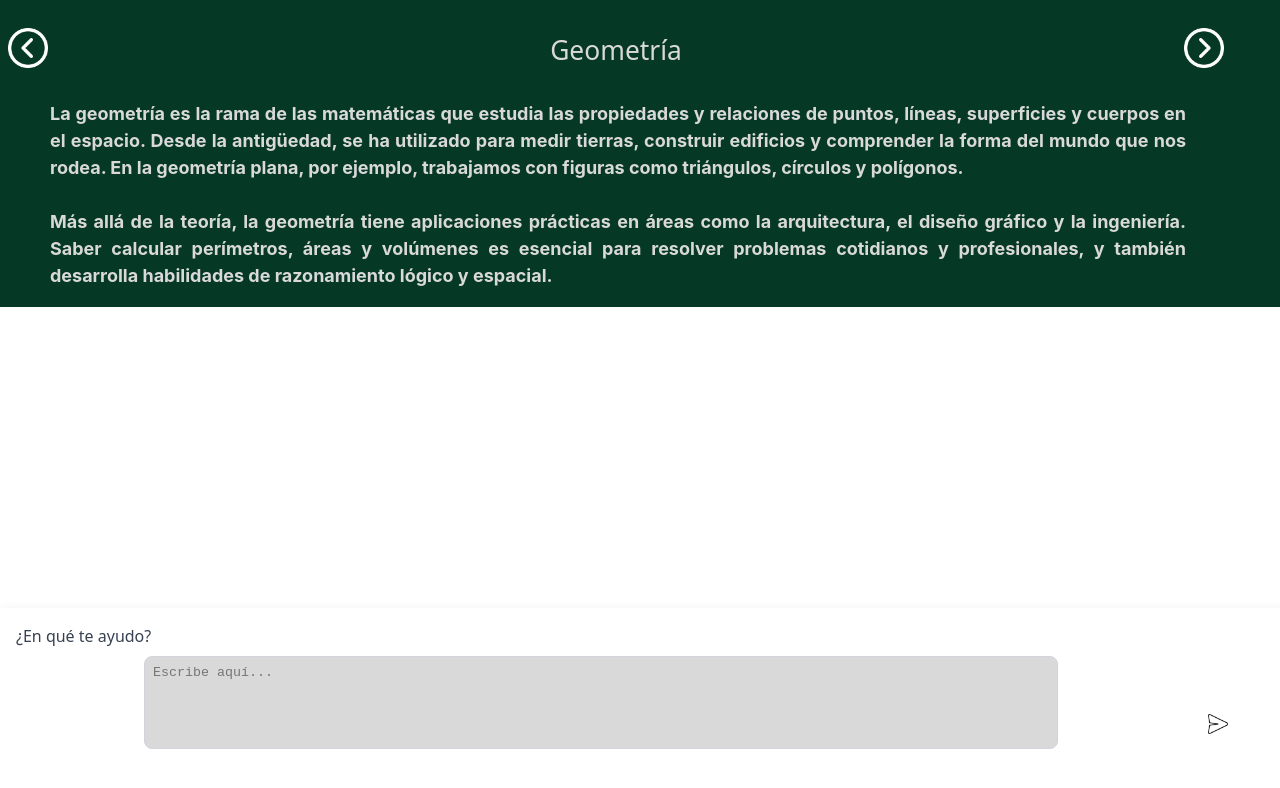
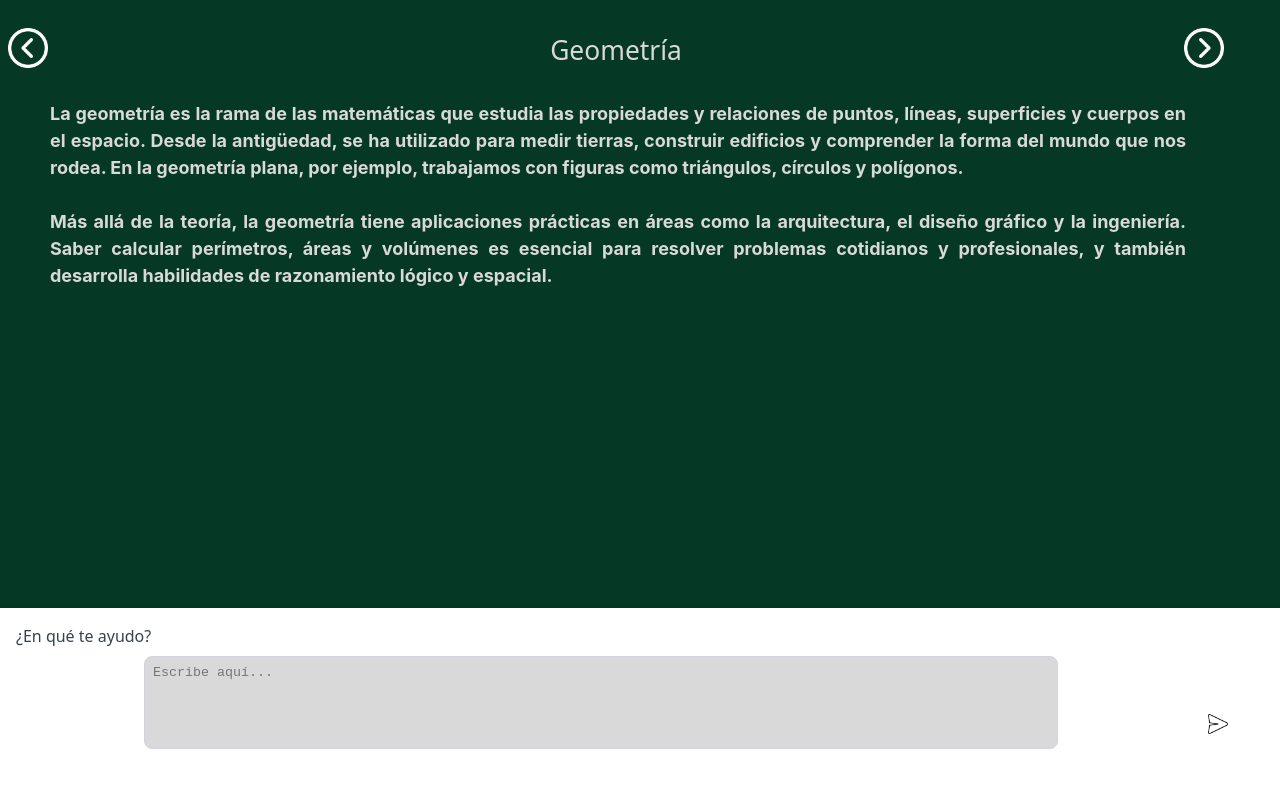
Before and after one commit to KevNunez5/Chiukhan_front, a React (Vite) app: page /geometry in a window 1280 px wide. Shown: the top 788 px of the page. Built offline with nearby package versions, Linux system fonts and the light colour scheme; the HTML template or start-up script is replaced by a standard one.

Commit message:
Added overflow for the texts inside the topics

```diff
--- a/src/pages/Topics/Topics.css
+++ b/src/pages/Topics/Topics.css
@@ -14,6 +14,7 @@
 }
 
 .topic-content{
+  height: 150vw;
   color: #d9d9d9;
   text-align: justify;
   padding-left: 50px;
@@ -23,4 +24,5 @@
   font-size: 18px;
   background-color: #063826;
   white-space: pre-wrap;
+  overflow-y: auto;
 }
```
